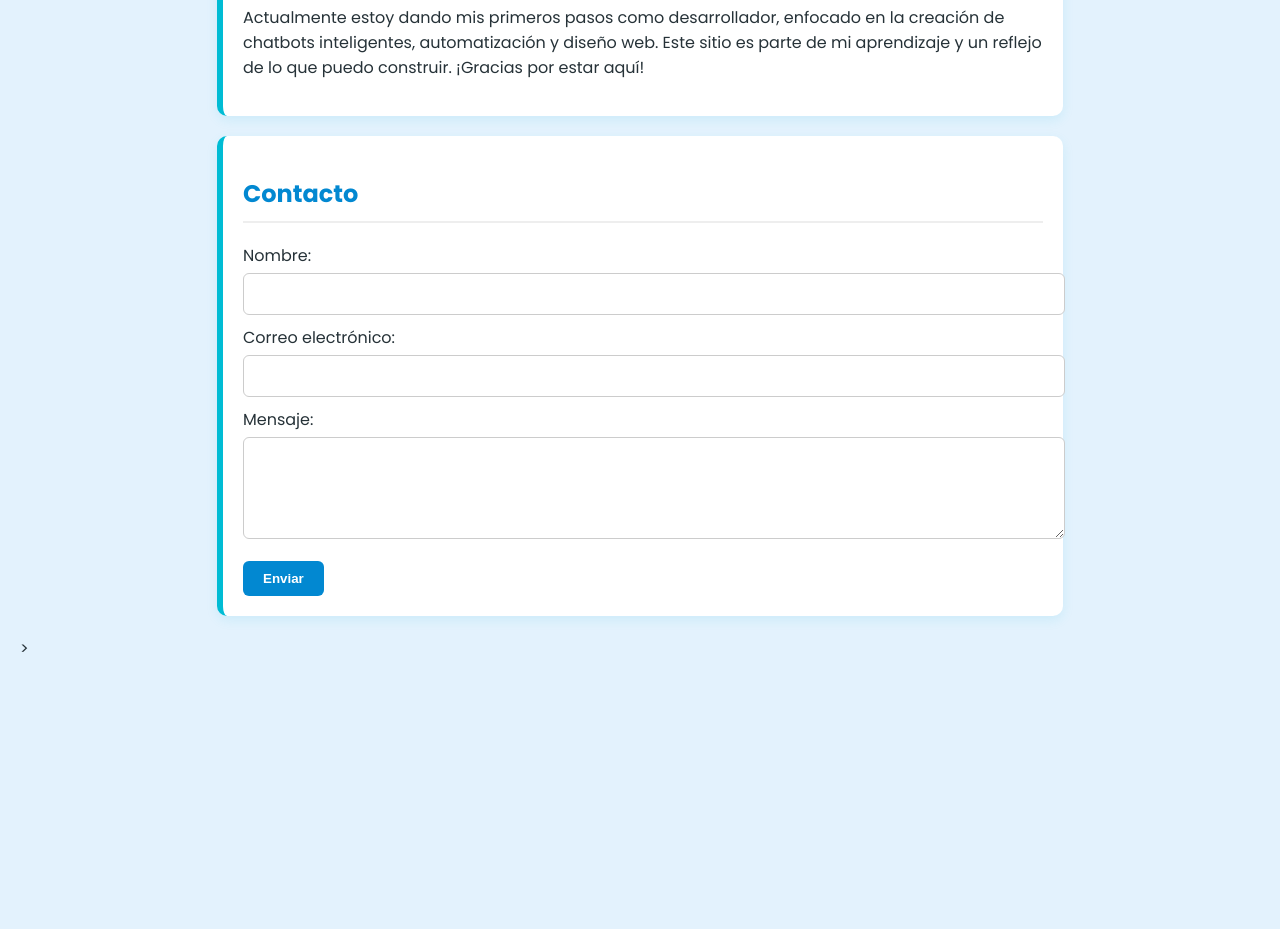
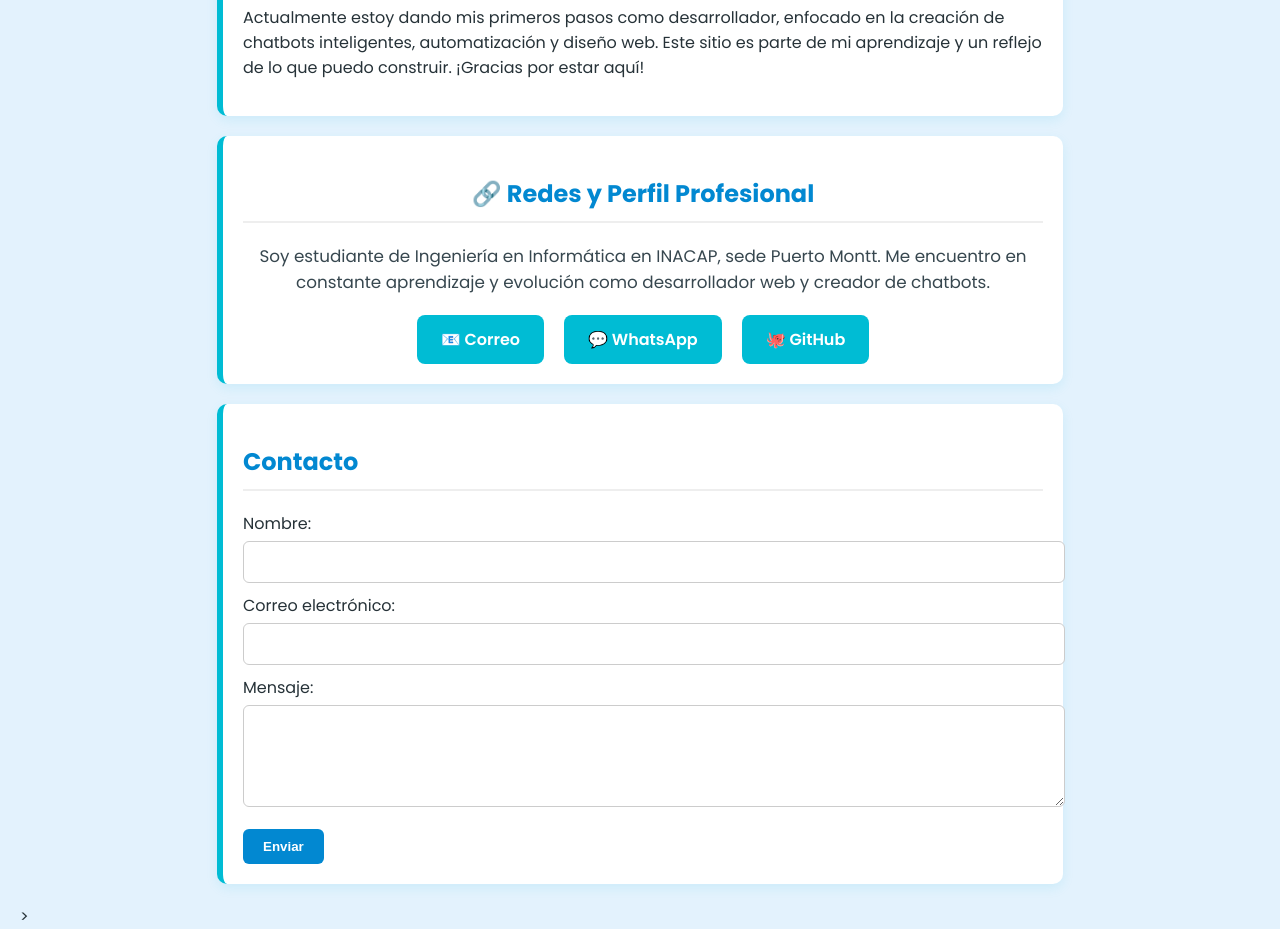
Before and after one commit to Nazgrel15/Pagina_Web, a plain HTML site: page index.html in a window 1280 px wide. Shown: the part 1280-2209 px from the top of the page. Before the commit the page ends 1941 px from the top, so only its background shows below. Drawn offline with nearby package versions, Linux system fonts and the light colour scheme.

Commit message:
Nuevos colores y formato

```diff
--- a/index.html
+++ b/index.html
@@ -53,6 +53,17 @@
             Actualmente estoy dando mis primeros pasos como desarrollador, enfocado en la creación de chatbots inteligentes, automatización y diseño web. Este sitio es parte de mi aprendizaje y un reflejo de lo que puedo construir. ¡Gracias por estar aquí!
         </p>
     </section>
+    <section id="redes">
+        <h2>🔗 Redes y Perfil Profesional</h2>
+        <p>Soy estudiante de Ingeniería en Informática en INACAP, sede Puerto Montt. Me encuentro en constante aprendizaje y evolución como desarrollador web y creador de chatbots.</p>
+
+        <div class="redes-contenedor">
+            <a href="mailto:kmartinezdev.tech@gmail.com" class="boton-red">📧 Correo</a>
+            <a href="https://wa.me/+56940352501" target="_blank" class="boton-red">💬 WhatsApp</a>
+            <a href="https://github.com/Nazgrel15" target="_blank" class="boton-red">🐙 GitHub</a>
+        </div>
+    </section>
+
 
     <section id="contacto">
         <h2>Contacto</h2>
--- a/style.css
+++ b/style.css
@@ -82,6 +82,45 @@ h2 {
     transform: translateY(-4px);
 }
 
+#redes {
+    background-color: #ffffff;
+    border-left: 6px solid #00bcd4;
+    border-radius: 10px;
+    padding: 20px;
+    margin: 20px auto;
+    max-width: 800px;
+    box-shadow: 0 4px 12px rgba(0, 188, 212, 0.1);
+    text-align: center;
+}
+
+#redes p {
+    font-size: 1.05em;
+    margin-bottom: 20px;
+    color: #37474f;
+}
+
+.redes-contenedor {
+    display: flex;
+    justify-content: center;
+    gap: 20px;
+    flex-wrap: wrap;
+}
+
+.boton-red {
+    background-color: #00bcd4;
+    color: #fff;
+    padding: 12px 24px;
+    border-radius: 8px;
+    font-weight: 600;
+    text-decoration: none;
+    transition: background 0.3s ease;
+}
+
+.boton-red:hover {
+    background-color: #0288d1;
+}
+
+
 .contacto-form label {
     display: block;
     margin-top: 10px;
```
